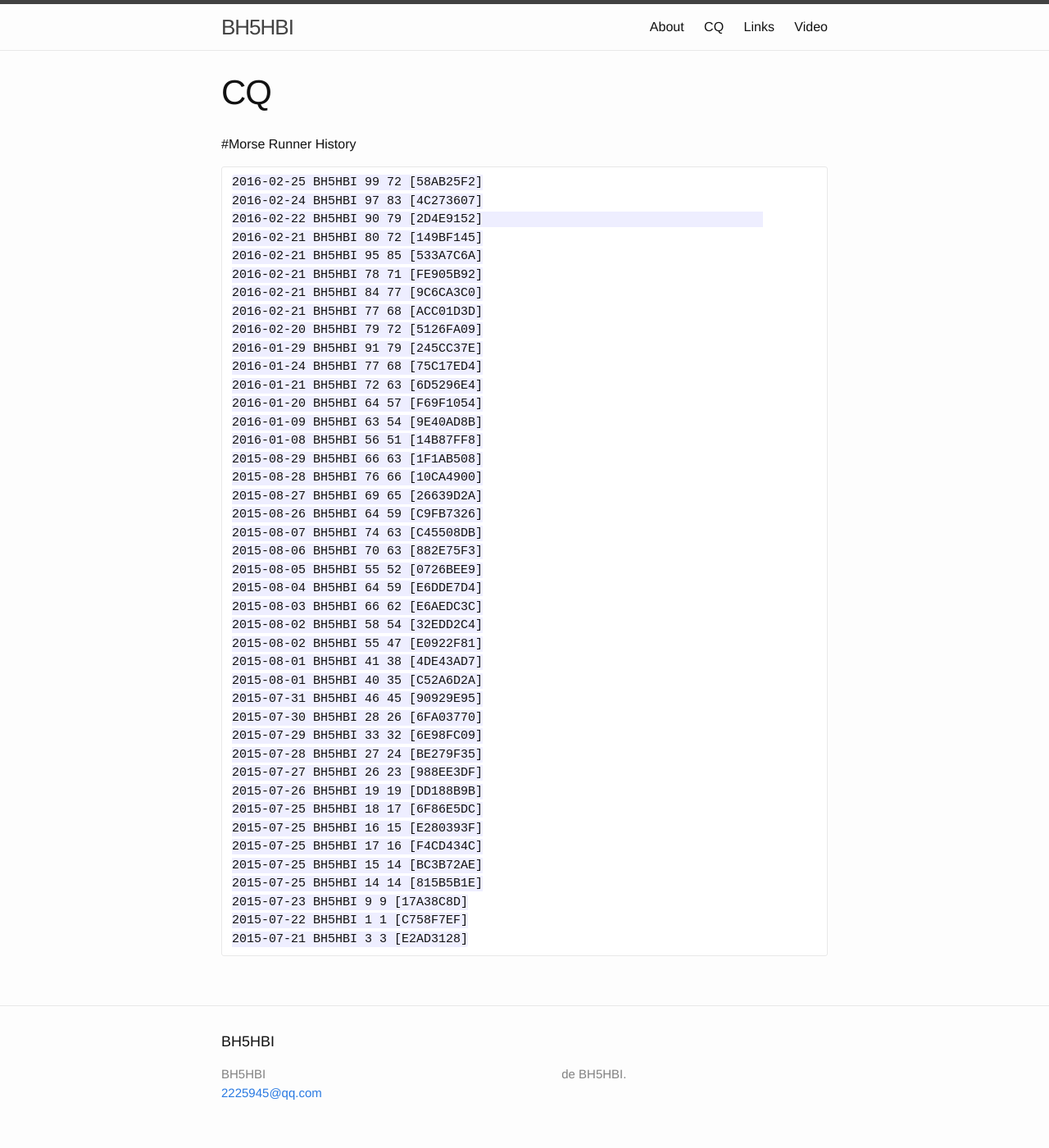
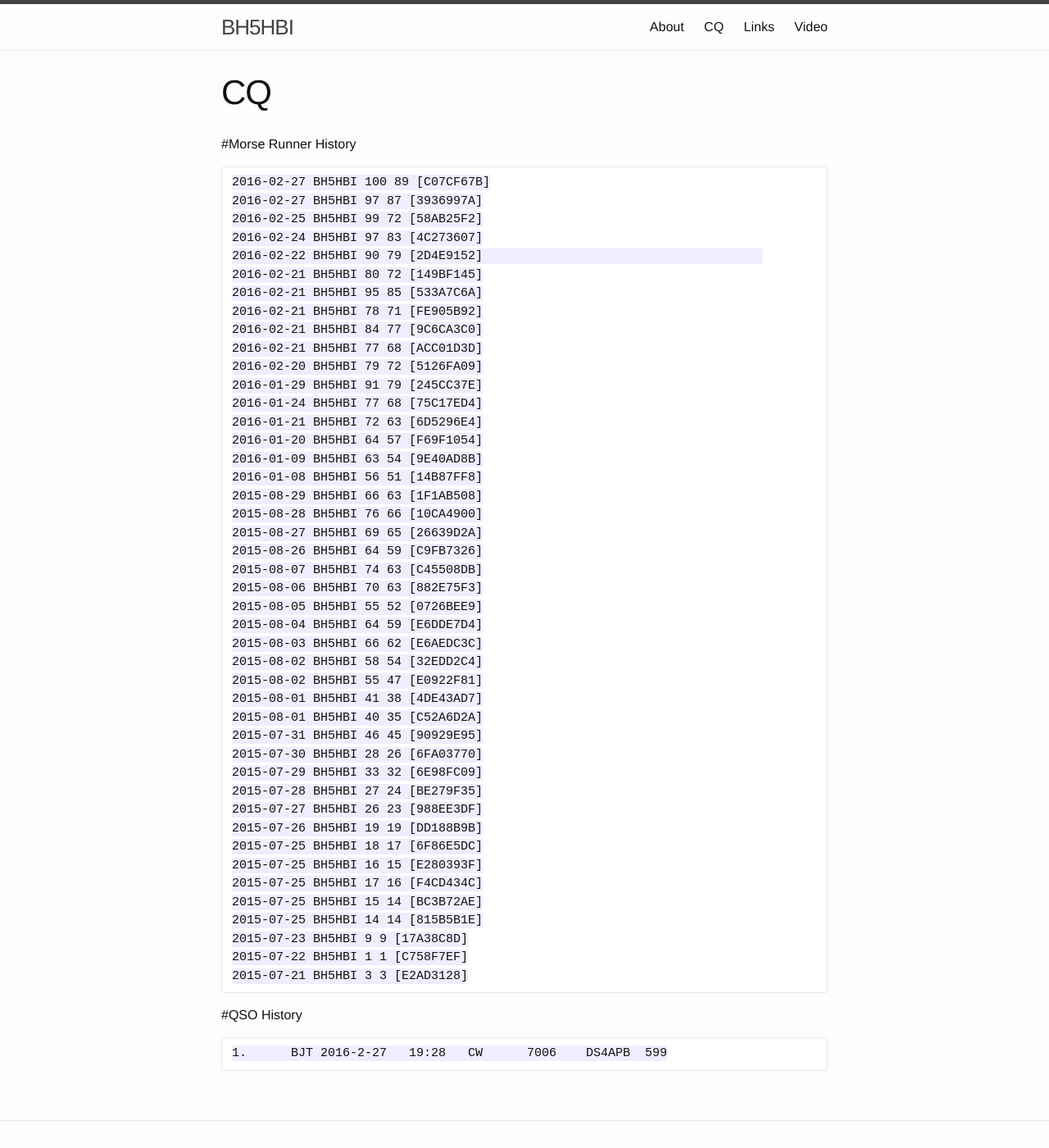
Before and after one commit to BH5HBI/bh5hbi.github.com, a Jekyll site: the page built from cq.md, in a window 1280 px wide and 1400 px high. Shown: the whole window at 82% size. Built offline with Jekyll 4.4.1, drawn with Linux system fonts in a browser that asks for light colours.

Commit message:
update cq pages

```diff
--- a/cq.md
+++ b/cq.md
@@ -6,6 +6,8 @@ permalink: /CQ/
 
 #Morse Runner History
 
+	2016-02-27 BH5HBI 100 89 [C07CF67B]
+	2016-02-27 BH5HBI 97 87 [3936997A]
 	2016-02-25 BH5HBI 99 72 [58AB25F2]
 	2016-02-24 BH5HBI 97 83 [4C273607]
 	2016-02-22 BH5HBI 90 79 [2D4E9152]
@@ -48,3 +50,7 @@ permalink: /CQ/
 	2015-07-23 BH5HBI 9 9 [17A38C8D]
 	2015-07-22 BH5HBI 1 1 [C758F7EF]
 	2015-07-21 BH5HBI 3 3 [E2AD3128]
+
+#QSO History
+
+	1.	BJT 2016-2-27	19:28	CW	7006	DS4APB	599
```
